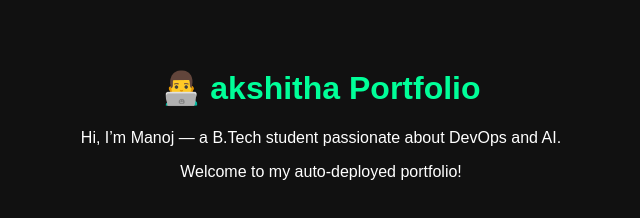
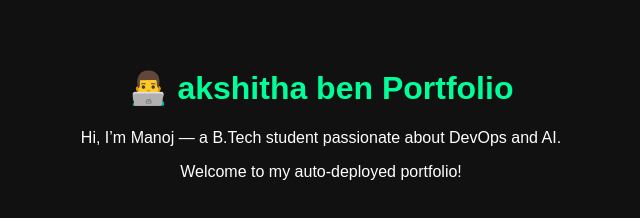
Before and after one commit to Madukalmanoj/Auto_Deploy_Portfolio, a plain HTML site: page index.html in a window 1280 px wide. Shown: the whole page, without its empty margins (319-959 px from the left). Drawn offline with Linux system fonts and the light colour scheme.

Commit message:
html chnaged

```diff
--- a/index.html
+++ b/index.html
@@ -5,7 +5,7 @@
   <link rel="stylesheet" href="style.css">
 </head>
 <body>
-  <h1>👨‍💻 akshitha Portfolio</h1>
+  <h1>👨‍💻 akshitha ben Portfolio</h1>
   <p>Hi, I’m Manoj — a B.Tech student passionate about DevOps and AI.</p>
   <p>Welcome to my auto-deployed portfolio!</p>
 </body>
```
